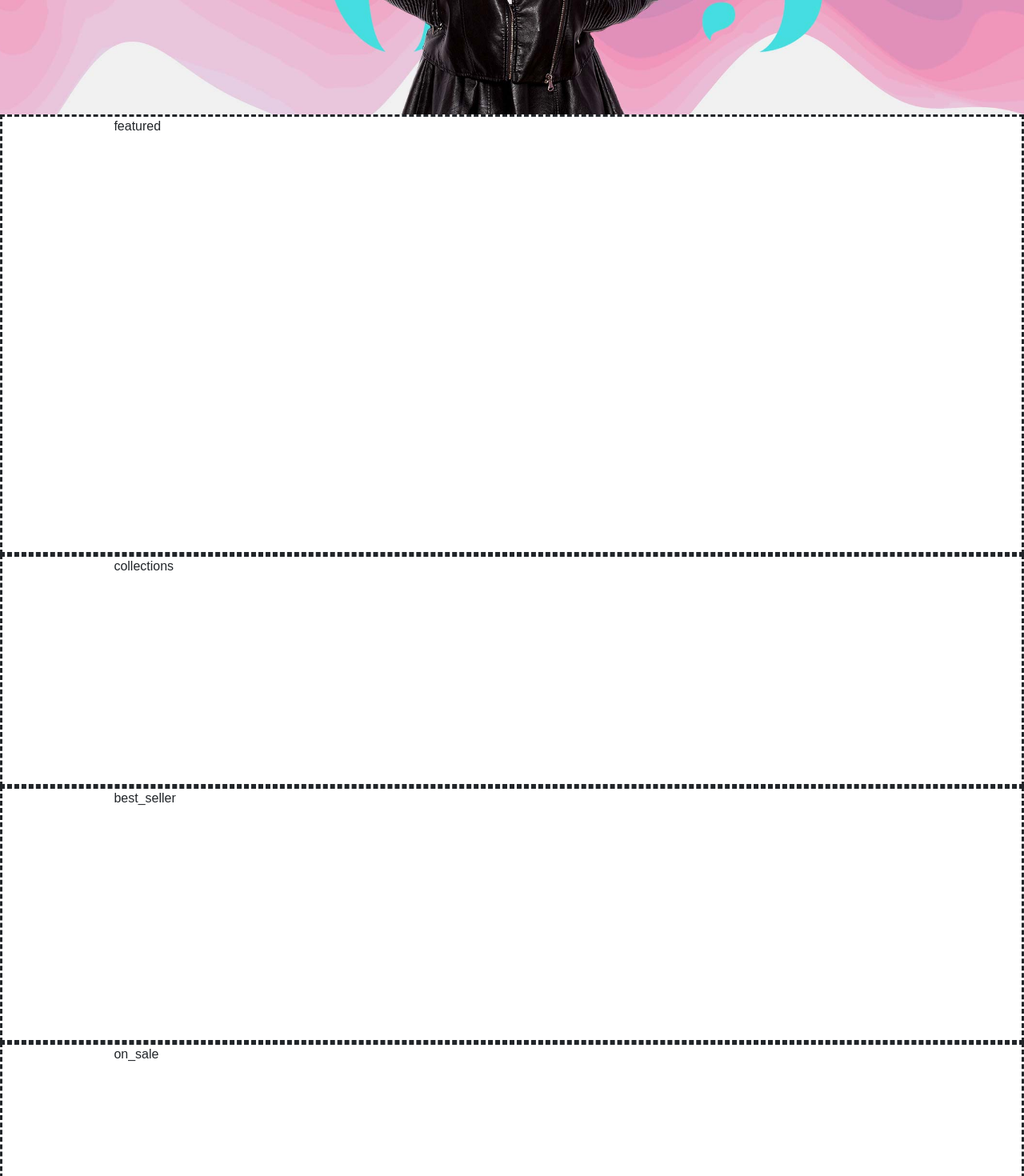
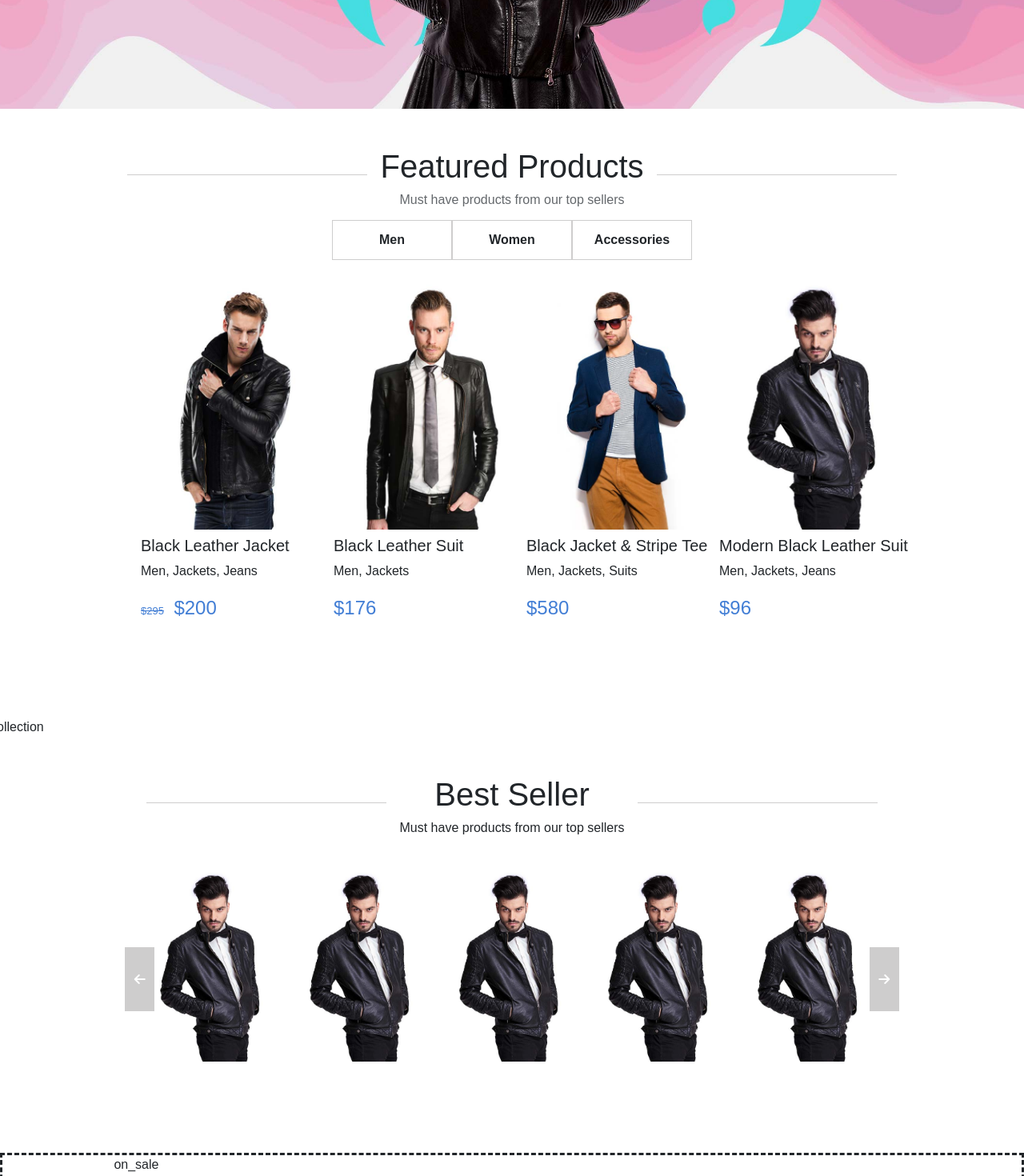
Before and after one commit to L-cir94/proj-html-vuejs, a Vue app: page / in a window 1280 px wide. Shown: the part 580-2050 px from the top of the page at 80% size. Built offline with nearby package versions, Linux system fonts and the light colour scheme.

Commit message:
section featured products style

```diff
--- a/src/assets/partials/_variables.scss
+++ b/src/assets/partials/_variables.scss
@@ -21,3 +21,4 @@ $Cascade: #97acae;
 $NevadaDarkMuted: #64686c;
 $ShockingLightVibrant: #db80b3;
 $bannersmall:#f6f6f6;
+$grigiochiaro:rgb(206, 205, 205);
--- a/src/assets/scss/app.scss
+++ b/src/assets/scss/app.scss
@@ -16,3 +16,6 @@
 footer{
 color: white;
 }
+header{
+    margin-top: -7px;
+}
--- a/src/components/AppMain.vue
+++ b/src/components/AppMain.vue
@@ -7,24 +7,148 @@
                     <h3 class="text-uppercase">new collection from new york</h3>
                     <div class="buttons d-flex mt-4 gap-3">
                         <button class="ps-5 pe-5 p-3 rounded-5 text-uppercase">view all</button>
-                    <button class=" ps-5 pe-5 rounded-5 text-uppercase">lookbook</button>
+                        <button class=" ps-5 pe-5 rounded-5 text-uppercase">lookbook</button>
                     </div>
                 </div>
             </div>
         </div>
-        <section class="featured">
+        <section class="featured pt-5 pb-5">
+            <div class="container  ">
+                <div class="divisore d-flex align-items-center justify-content-center">
+                    <div class="stick me-3 mb-4">
+                    </div>
+                    <strong class=" h6 d-flex flex-column align-items-center">
+                        <h1>Featured Products</h1>
+                        <h6>Must have products from our top sellers</h6>
+                    </strong>
+                    <div class="stick ms-3 mb-4">
+                    </div>
+                </div>
+            </div>
+            <div class="container d-flex justify-content-center">
+
+                <div class="chose d-flex align-items-center justify-content-center">
+                    <strong>Men</strong>
+                </div>
+                <div class="chose d-flex align-items-center justify-content-center">
+                    <strong>Women</strong>
+                </div>
+                <div class="chose d-flex align-items-center justify-content-center">
+                    <strong>Accessories</strong>
+                </div>
+            </div>
             <div class="container">
-                featured
+                <div class="row">
+                    <div class="clothes d-flex ps-5 pt-4">
+                        <div class="item d-flex flex-column align-items-center">
+                            <div class="img">
+                                <img width="250" class="img-fluid pb-2" src="../assets/img/black_elegant_leather_jacket.jpg"
+                                    alt="">
+                            </div>
+                            <div class="img-description w-100">
+                                <h5>Black Leather Jacket</h5>
+                                <p>Men, Jackets, Jeans</p>
+                                <span class="discount me-2">$295</span> <span>$200</span>
+                            </div>
+                        </div>
+                        <div class="item d-flex flex-column align-items-center">
+                            <div class="img">
+                                <img width="250" class="img-fluid pb-2" src="../assets/img/black_leather_suit.jpg" alt="">
+                            </div>
+                            <div class="img-description w-100">
+                                <h5>Black Leather Suit</h5>
+                                <p>Men, Jackets</p>
+                                <span>$176</span>
+                            </div>
+                        </div>
+                        <div class="item d-flex flex-column align-items-center">
+                            <div class="img">
+                                <img width="250" class="img-fluid pb-2"
+                                    src="../assets/img/blue_jacket_and_white_stripe_tee.jpg" alt="">
+                            </div>
+                            <div class="img-description w-100">
+                                <h5>Black Jacket & Stripe Tee</h5>
+                                <p>Men, Jackets, Suits</p>
+                                <span>$580</span>
+                            </div>
+                        </div>
+                        <div class="item d-flex flex-column align-items-center">
+                            <div class="img">
+                                <img width="250" class="img-fluid pb-2" src="../assets/img/modern_black_leather_suit.jpg"
+                                    alt="">
+                            </div>
+                            <div class="img-description w-100">
+                                <h5>Modern Black Leather Suit</h5>
+                                <p>Men, Jackets, Jeans</p>
+                                <span>$96</span>
+                            </div>
+                        </div>
+                    </div>
+                </div>
             </div>
         </section>
         <section class="collections">
-            <div class="container">
-                collections
+            <div class="container_large">
+                <div class="row">
+                    collection
+                    <!--    <img class="img-fluid" src="../assets/img/winter_collection_bg.jpg" alt="">
+                        <img class="img-fluid" src="../assets/img/spring_collection_bg.jpg" alt="">
+                        <img class="img-fluid" src="../assets/img/autumn_collection_bg.jpg" alt=""> -->
+                </div>
             </div>
         </section>
         <section class="best_seller">
-            <div class="container">
-                best_seller
+            <div class="container pt-5 pb-5">
+                <div class="row">
+                    <div class="divisore d-flex align-items-center justify-content-center">
+                        <div class="stick me-3 mb-4">
+                        </div>
+                        <strong class=" h6 d-flex flex-column align-items-center">
+                            <h1>Best Seller</h1>
+                            <h6>Must have products from our top sellers</h6>
+                        </strong>
+                        <div class="stick ms-3 mb-4">
+                        </div>
+                    </div>
+                    <div class="best d-flex ps-5 pt-4 justify-content-center pe-5">
+                        <div class="arrow d-flex justify-content-center align-items-center">
+                            <i class="fa-sharp fa-solid fa-arrow-left"></i>
+                        </div>
+                        <div class="item d-flex flex-column align-items-center">
+                            <div class="img">
+                                <img width="200" class="img-fluid pb-2" src="../assets/img/modern_black_leather_suit.jpg"
+                                    alt="">
+                            </div>
+                        </div>
+                        <div class="item d-flex flex-column align-items-center">
+                            <div class="img">
+                                <img width="200" class="img-fluid pb-2" src="../assets/img/modern_black_leather_suit.jpg"
+                                    alt="">
+                            </div>
+                        </div>
+                        <div class="item d-flex flex-column align-items-center">
+                            <div class="img">
+                                <img width="200" class="img-fluid pb-2" src="../assets/img/modern_black_leather_suit.jpg"
+                                    alt="">
+                            </div>
+                        </div>
+                        <div class="item d-flex flex-column align-items-center">
+                            <div class="img">
+                                <img width="200" class="img-fluid pb-2" src="../assets/img/modern_black_leather_suit.jpg"
+                                    alt="">
+                            </div>
+                        </div>
+                        <div class="item d-flex flex-column align-items-center">
+                            <div class="img">
+                                <img width="200" class="img-fluid pb-2" src="../assets/img/modern_black_leather_suit.jpg"
+                                    alt="">
+                            </div>
+                        </div>
+                        <div class="arrow d-flex justify-content-center align-items-center">
+                            <i class="fa-sharp fa-solid fa-arrow-right"></i>
+                        </div>
+                    </div>
+                </div>
             </div>
         </section>
         <section class="on_sale">
@@ -88,14 +212,17 @@ export default {
     background-image: url(../assets/img/home1_slide_three_bg_2.jpg);
     background-position: center;
     background-size: cover;
-    h1{
+
+    h1 {
         color: white;
         font-size: 100px;
     }
-    h3{
+
+    h3 {
         color: white;
     }
-    button{
+
+    button {
         background-color: rgba(255, 255, 255, 0.136);
         border: white solid 0.1px;
         color: white;
@@ -109,31 +236,94 @@ export default {
 
 .xs_banner {
     height: 250px;
-   background-color:$bannersmall;
-   img{
-    max-width:100%;
-   }
-   h6{
-    color:$NevadaDarkMuted ;
-   }
+    background-color: $bannersmall;
+
+    img {
+        max-width: 100%;
+    }
+
+    h6 {
+        color: $NevadaDarkMuted ;
+    }
 }
 
 .featured {
     width: 100%;
-    height: 550px;
-    border: dashed;
+
+    .item {
+        height: 500px;
+        width: 300px;
+    }
+
+    .chose {
+        border: solid $grigiochiaro 0.1px;
+        width: 150px;
+        height: 50px;
+    }
+
+    .chose:hover {
+        background-color: $grigiochiaro;
+    }
+
+
+
+    .h6 {
+        h6 {
+            color: $NevadaDarkMuted;
+        }
+    }
+
+    .item {
+        span {
+            color: $HavelockBlue;
+            font-size: x-large;
+        }
+
+        .discount {
+            text-decoration: line-through;
+            font-size: small;
+            color: $HavelockBlue;
+        }
+    }
 }
 
 .collections {
     width: 100%;
-    height: 290px;
-    border: dashed;
+    height: auto;
 }
 
 .best_seller {
     width: 100%;
-    height: 320px;
-    border: dashed;
+    height: 520px;
+
+    .arrow {
+        position: relative;
+        width: 40px;
+        height: 80px;
+        border: solid 0.1px rgb(206, 205, 205);
+        bottom: -100px;
+        margin-left: -20px;
+        margin-right: -20px;
+        background-color: rgb(206, 205, 205);
+
+        i {
+            color: white;
+        }
+
+
+
+    }
+    .arrow:hover{
+        background-color: rgb(232, 229, 229);
+
+    }
+}
+
+.stick {
+    background-color: $grigiochiaro;
+    width: 30%;
+    height: 0.1px;
+
 }
 
 .on_sale {
@@ -158,5 +348,4 @@ export default {
     width: 100%;
     height: 300px;
     border: dashed;
-}
-</style>
+}</style>
```
Also changed, not shown: src/components/AppFooter.vue (+9 -20 lines).
